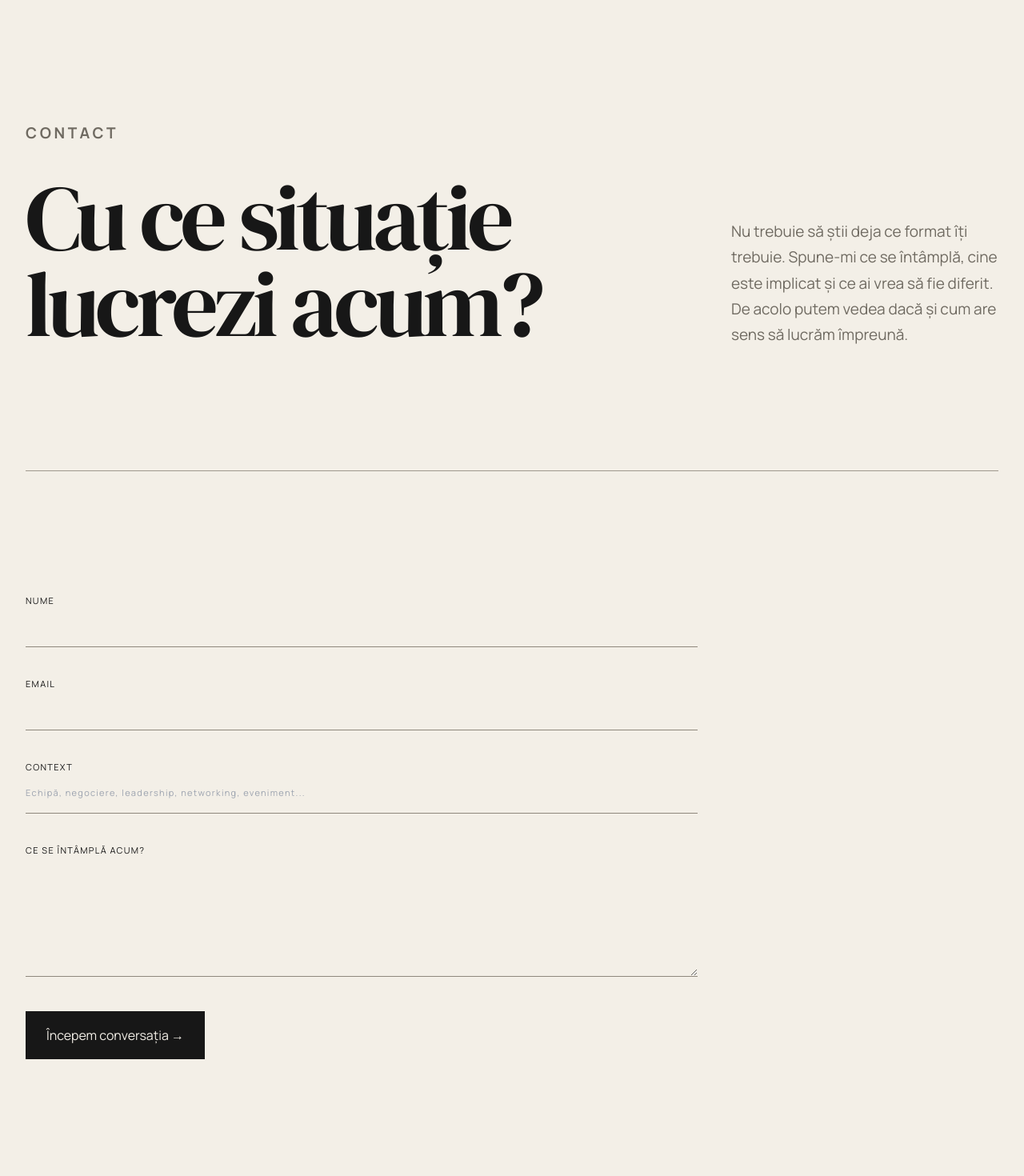
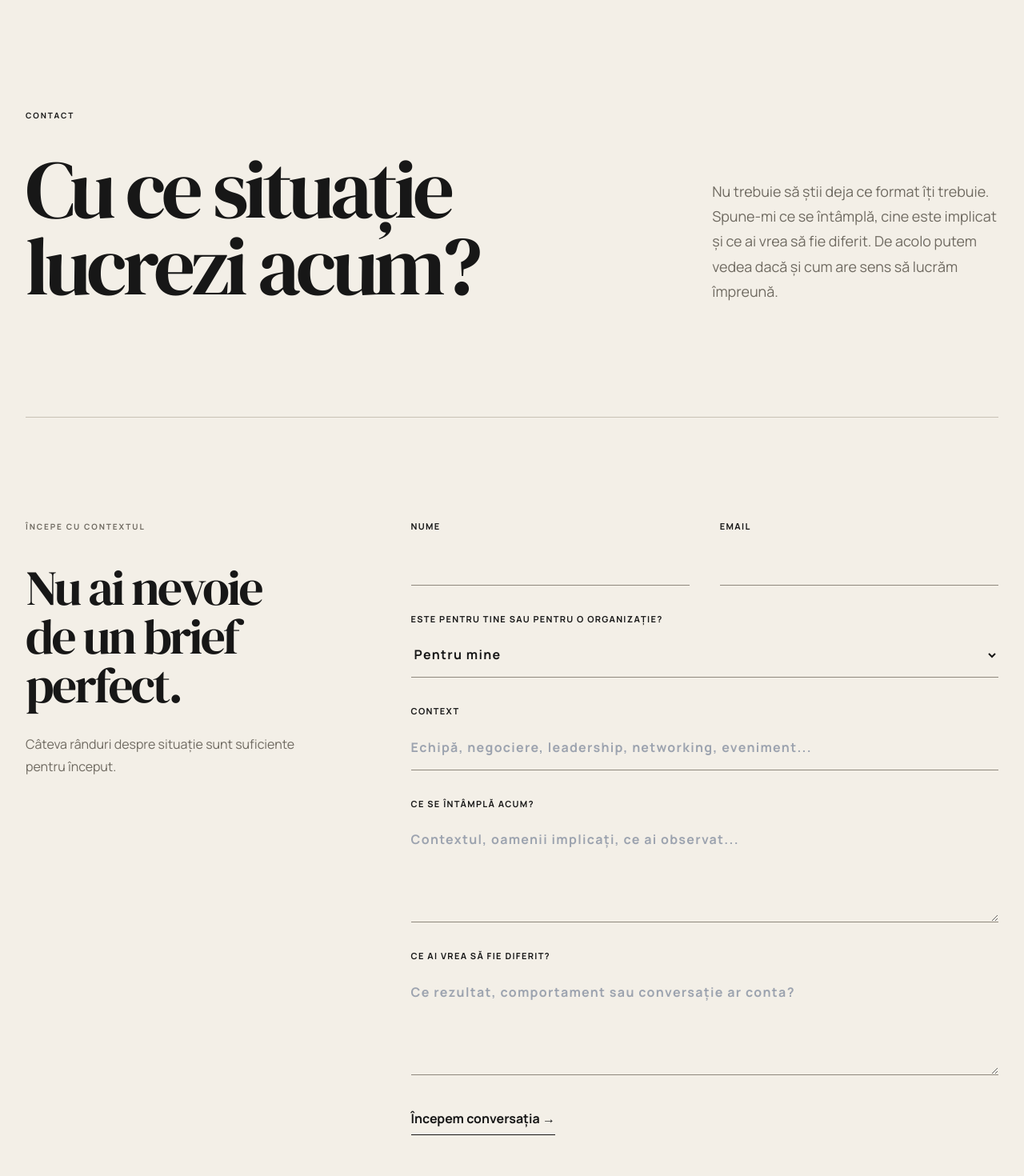
Before and after one commit to ivanovroxana1988-arch/bogdanvizitiu, a Next.js app: page /contact in a window 1280 px wide. Shown: the part 80-1550 px from the top of the page at 80% size. Built offline with nearby package versions, Linux system fonts and the light colour scheme.

Commit message:
Reduce contact form friction and lead with context

```diff
--- a/app/contact/page.tsx
+++ b/app/contact/page.tsx
@@ -1,5 +1,6 @@
-import {PageHero} from '@/components/ui'
+import {Eyebrow} from '@/components/ui'
 import {getCopy,getLocale} from '@/lib/i18n'
+import styles from '../commercial.module.css'
 
 export const metadata={title:'Contact'}
 
@@ -7,14 +8,43 @@ export default function Contact({searchParams}:{searchParams?:{lang?:string}}){
   const locale=getLocale(searchParams?.lang)
   const copy=getCopy(locale).contact
 
-  return <>
-    <PageHero eyebrow={copy.eyebrow} title={copy.title} intro={copy.intro}/>
-    <section className="shell"><form className="contact-form">
-      <label>{copy.name}<input name="name" autoComplete="name" required/></label>
-      <label>{copy.email}<input name="email" type="email" autoComplete="email" required/></label>
-      <label>{copy.interest}<input name="interest" placeholder={copy.interestPlaceholder}/></label>
-      <label>{copy.message}<textarea name="message" required/></label>
-      <button type="submit">{copy.submit} →</button>
-    </form></section>
-  </>
+  return <main className={styles.page}>
+    <section className={styles.hero}>
+      <Eyebrow>{copy.eyebrow}</Eyebrow>
+      <div className={styles.heroGrid}>
+        <h1>{copy.title}</h1>
+        <p className={styles.heroIntro}>{copy.intro}</p>
+      </div>
+    </section>
+
+    <section className={styles.section}>
+      <div className={styles.contactLayout}>
+        <div className={styles.contactLead}>
+          <Eyebrow>{copy.formEyebrow}</Eyebrow>
+          <h2>{copy.formTitle}</h2>
+          <p>{copy.formText}</p>
+        </div>
+
+        <form className={styles.form}>
+          <label>{copy.name}<input name="name" autoComplete="name" required/></label>
+          <label>{copy.email}<input name="email" type="email" autoComplete="email" required/></label>
+          <label className={styles.full}>{copy.scope}
+            <select name="scope" defaultValue={copy.scopeOptions[0]}>
+              {copy.scopeOptions.map(option=><option key={option} value={option}>{option}</option>)}
+            </select>
+          </label>
+          <label className={styles.full}>{copy.interest}
+            <input name="interest" placeholder={copy.interestPlaceholder}/>
+          </label>
+          <label className={styles.full}>{copy.message}
+            <textarea name="message" placeholder={copy.messagePlaceholder} required/>
+          </label>
+          <label className={styles.full}>{copy.desiredChange}
+            <textarea name="desiredChange" placeholder={copy.desiredChangePlaceholder}/>
+          </label>
+          <button type="submit">{copy.submit} →</button>
+        </form>
+      </div>
+    </section>
+  </main>
 }
```
